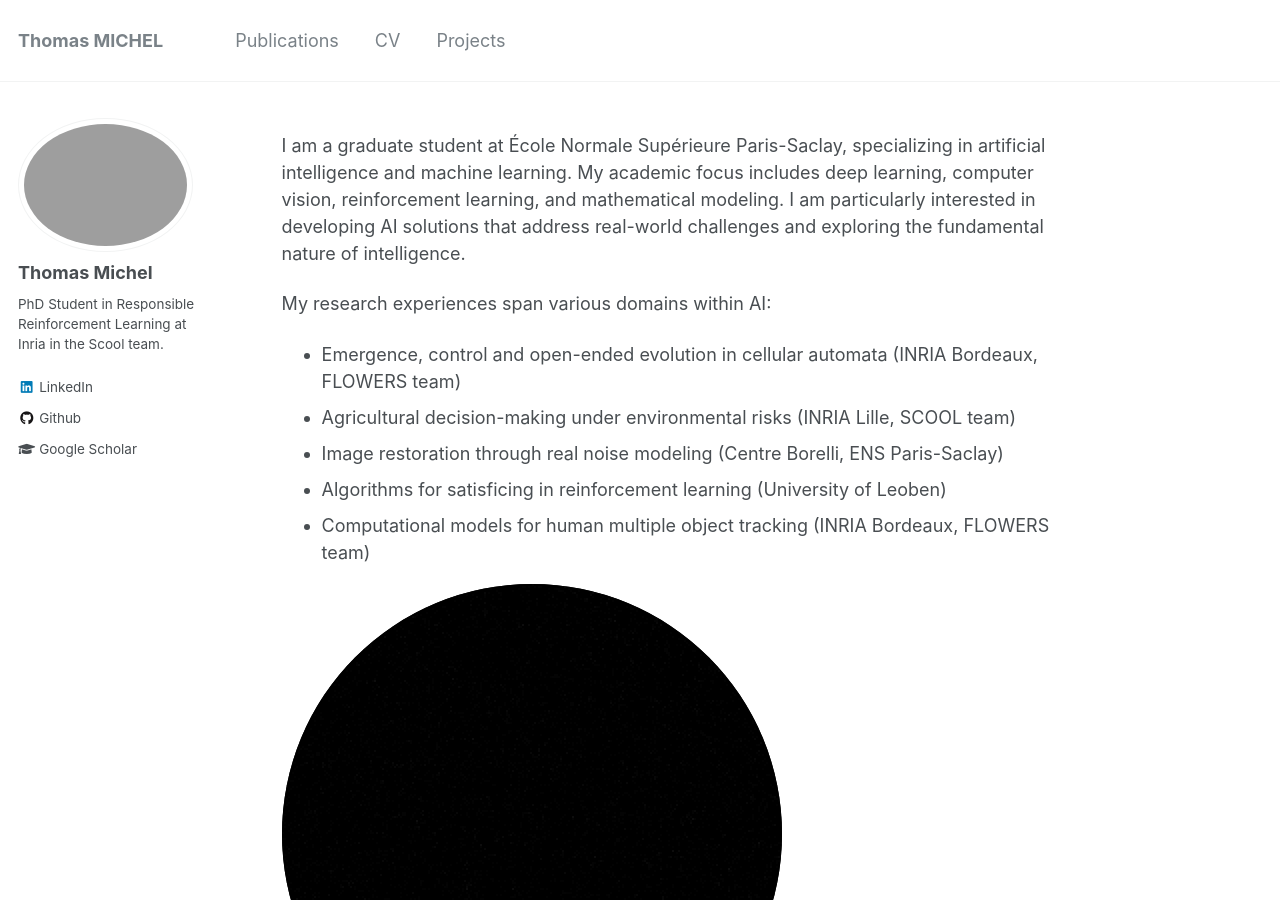
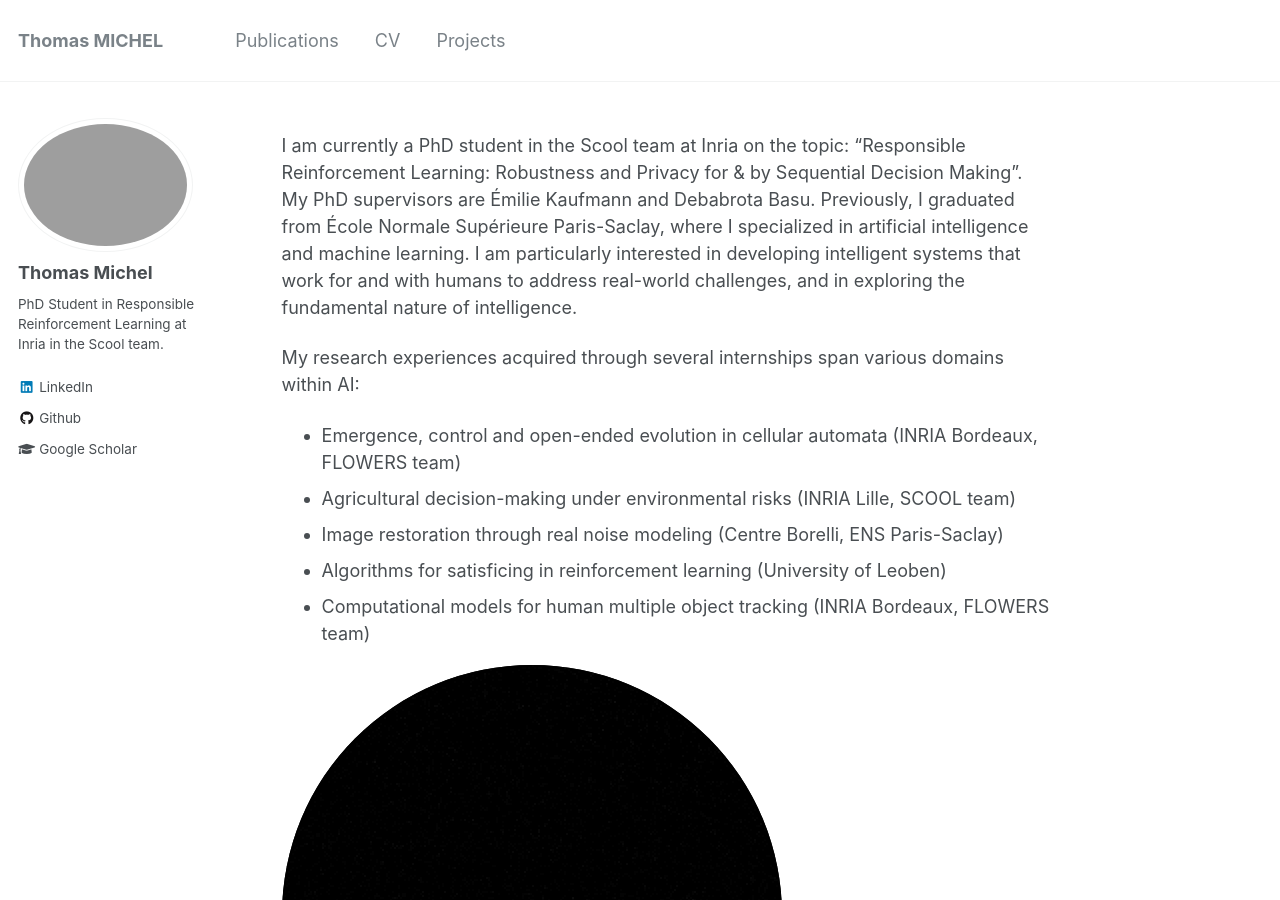
Before and after one commit to Thomick/Thomick.github.io, a Jekyll site: the page built from _pages/about.md, in a window 1280 px wide and 900 px high. Built offline with Jekyll 4.4.1, drawn with Linux system fonts in a browser that asks for light colours; comment, search, counter and statistics services are not loaded.

Commit message:
Update about.md

```diff
--- a/_pages/about.md
+++ b/_pages/about.md
@@ -8,9 +8,9 @@ redirect_from:
 ---
 
 
-I am a graduate student at École Normale Supérieure Paris-Saclay, specializing in artificial intelligence and machine learning. My academic focus includes deep learning, computer vision, reinforcement learning, and mathematical modeling. I am particularly interested in developing AI solutions that address real-world challenges and exploring the fundamental nature of intelligence.
+I am currently a PhD student in the Scool team at Inria on the topic: "Responsible Reinforcement Learning: Robustness and Privacy for & by Sequential Decision Making". My PhD supervisors are Émilie Kaufmann and Debabrota Basu. Previously, I graduated from École Normale Supérieure Paris-Saclay, where I specialized in artificial intelligence and machine learning. I am particularly interested in developing intelligent systems that work for and with humans to address real-world challenges, and in exploring the fundamental nature of intelligence.
 
-My research experiences span various domains within AI:
+My research experiences acquired through several internships span various domains within AI:
 
 - Emergence, control and open-ended evolution in cellular automata (INRIA Bordeaux, FLOWERS team)
 - Agricultural decision-making under environmental risks (INRIA Lille, SCOOL team)
```
